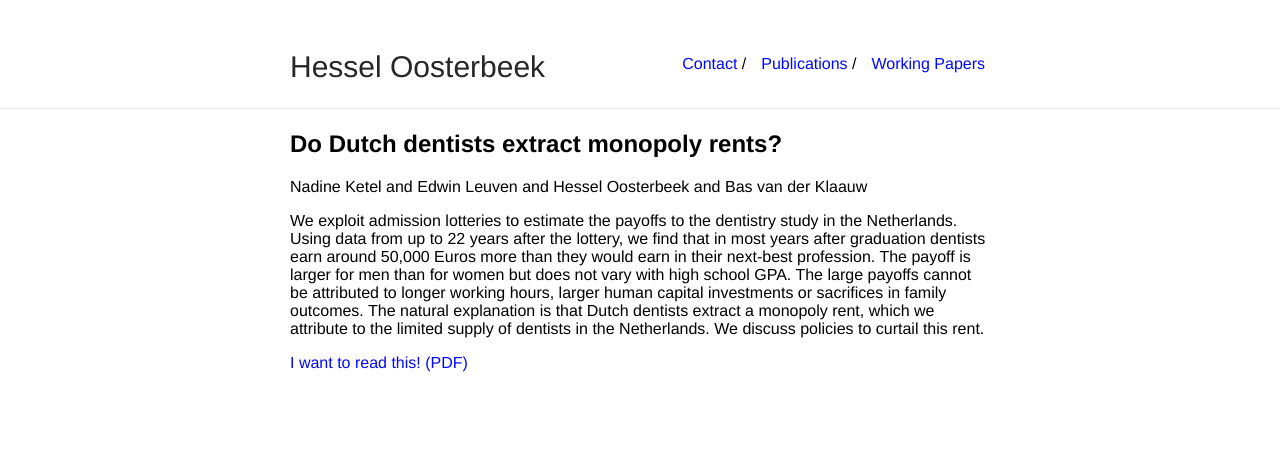
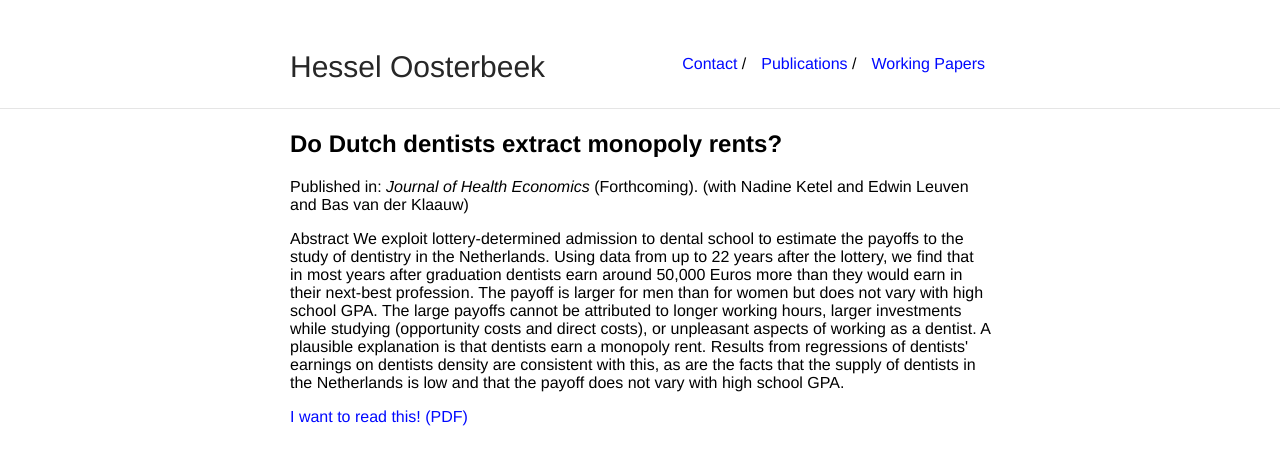
Before and after one commit to oosterbeek/www, a Jekyll site: the page built from _posts/2018-02-22-dentists.markdown, in a window 1280 px wide. Shown: the top 465 px of the page. Built offline with Jekyll 4.4.1, drawn with Linux system fonts in a browser that asks for light colours.

Commit message:
pub dentists
update

```diff
--- a/_posts/2018-02-22-dentists.markdown
+++ b/_posts/2018-02-22-dentists.markdown
@@ -1,19 +1,19 @@
 ---
-layout: paper
+layout: pub
 title: "Do Dutch dentists extract monopoly rents?"
-abstract: "We exploit admission lotteries to estimate the payoffs to the dentistry study in the Netherlands. Using data from up to 22 years after the lottery, we find that in most years after graduation dentists earn around 50,000 Euros more than they would earn in their next-best profession. The payoff is larger for men than for women but does not vary with high school GPA. The large payoffs cannot be attributed to longer working hours, larger human capital investments or sacrifices in family outcomes. The natural explanation is that Dutch dentists extract a monopoly rent, which we attribute to the limited supply of dentists in the Netherlands. We discuss policies to curtail this rent."
+abstract: "Abstract We exploit lottery-determined admission to dental school to estimate the payoffs to the study of dentistry in the Netherlands. Using data from up to 22 years after the lottery, we find that in most years after graduation dentists earn around 50,000 Euros more than they would earn in their next-best profession. The payoff is larger for men than for women but does not vary with high school GPA. The large payoffs cannot be attributed to longer working hours, larger investments while studying (opportunity costs and direct costs), or unpleasant aspects of working as a dentist. A plausible explanation is that dentists earn a monopoly rent. Results from regressions of dentists' earnings on dentists density are consistent with this, as are the facts that the supply of dentists in the Netherlands is low and that the payoff does not vary with high school GPA."
 authors: "Nadine Ketel and Edwin Leuven and Hessel Oosterbeek and Bas van der Klaauw"
-year: "2018"
-journal: ""
+year: "Forthcoming"
+journal: "Journal of Health Economics"
 volume: ""
 number: ""
 pages: ""
-type: "unpublished"
+type: "article"
 booktitle: ""
 editor: ""
 publisher: ""
 institution: ""
-pdf: "https://www.dropbox.com/s/qyq72f368kfru7x/KetelLeuvenOosterbeekVanderKlaauw_dentists.pdf?dl=0"
-date: 2018-02-22
+pdf: "https://www.dropbox.com/s/wc56hzfj5j4mamo/dentists_revision2.pdf?dl=0"
+date: 2018-11-01
 category: papers
 ---
```
